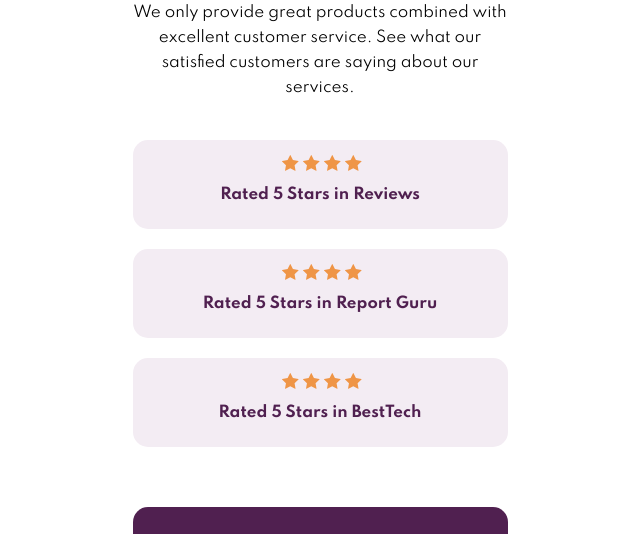
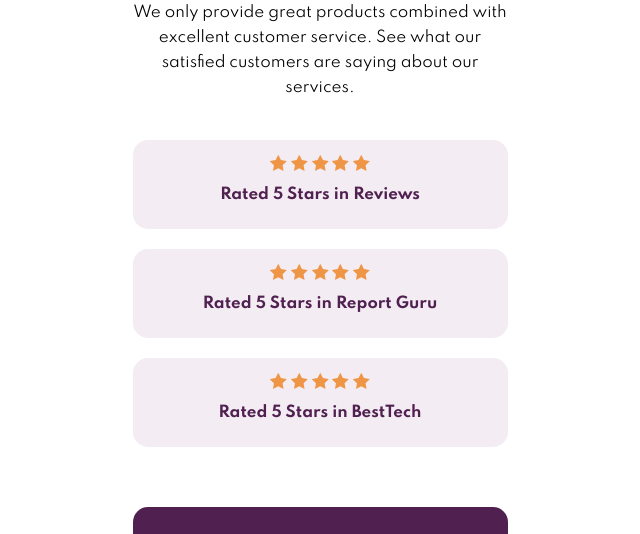
Before and after one commit to webstormcam/Social_proof_section, a plain HTML site: page index.html in a window 1280 px wide. Shown: the part 201-735 px from the top of the page, without its empty margins (320-960 px from the left). Drawn offline with Linux system fonts and the light colour scheme; the site is published under a folder, as on GitHub Pages, so addresses that start at the root find nothing.

Commit message:
fixed the stars for the last time

```diff
--- a/index.html
+++ b/index.html
@@ -24,7 +24,7 @@
             <section id="stars">
                 <div class="reviews">
                     <div class="imgholder">
-                        <img src="/imgs/icon-star.svg" alt="">
+                        <img src="imgs/icon-star.svg" alt="">
                         <img src="imgs/icon-star.svg" alt="">
                         <img src="imgs/icon-star.svg" alt="">
                         <img src="imgs/icon-star.svg" alt="">
@@ -37,7 +37,7 @@
                 </div>
                 <div class="reviews" id="review2">
                     <div class="imgholder">
-                        <img src="/imgs/icon-star.svg" alt="">
+                        <img src="imgs/icon-star.svg" alt="">
                         <img src="imgs/icon-star.svg" alt="">
                         <img src="imgs/icon-star.svg" alt="">
                         <img src="imgs/icon-star.svg" alt="">
@@ -50,7 +50,7 @@
                 </div>
                 <div class="reviews" id="review3">
                     <div class="imgholder">
-                        <img src="/imgs/icon-star.svg" alt="">
+                        <img src="imgs/icon-star.svg" alt="">
                         <img src="imgs/icon-star.svg" alt="">
                         <img src="imgs/icon-star.svg" alt="">
                         <img src="imgs/icon-star.svg" alt="">
```
